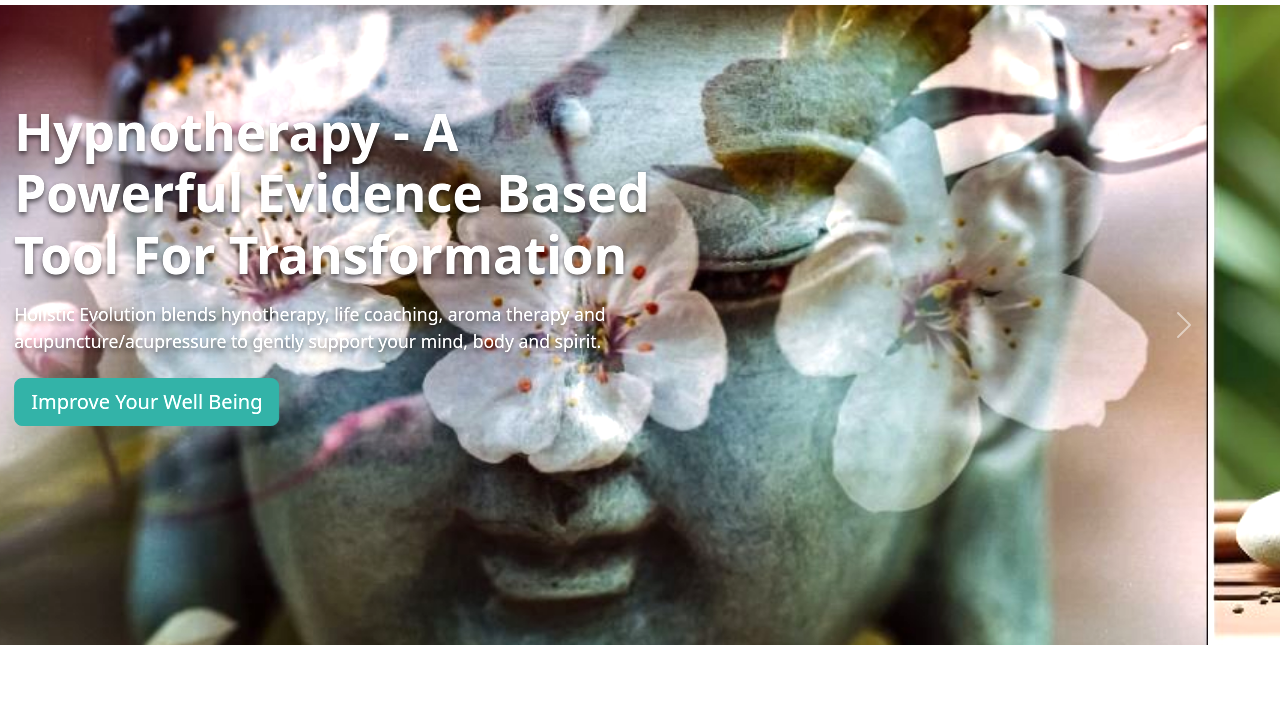
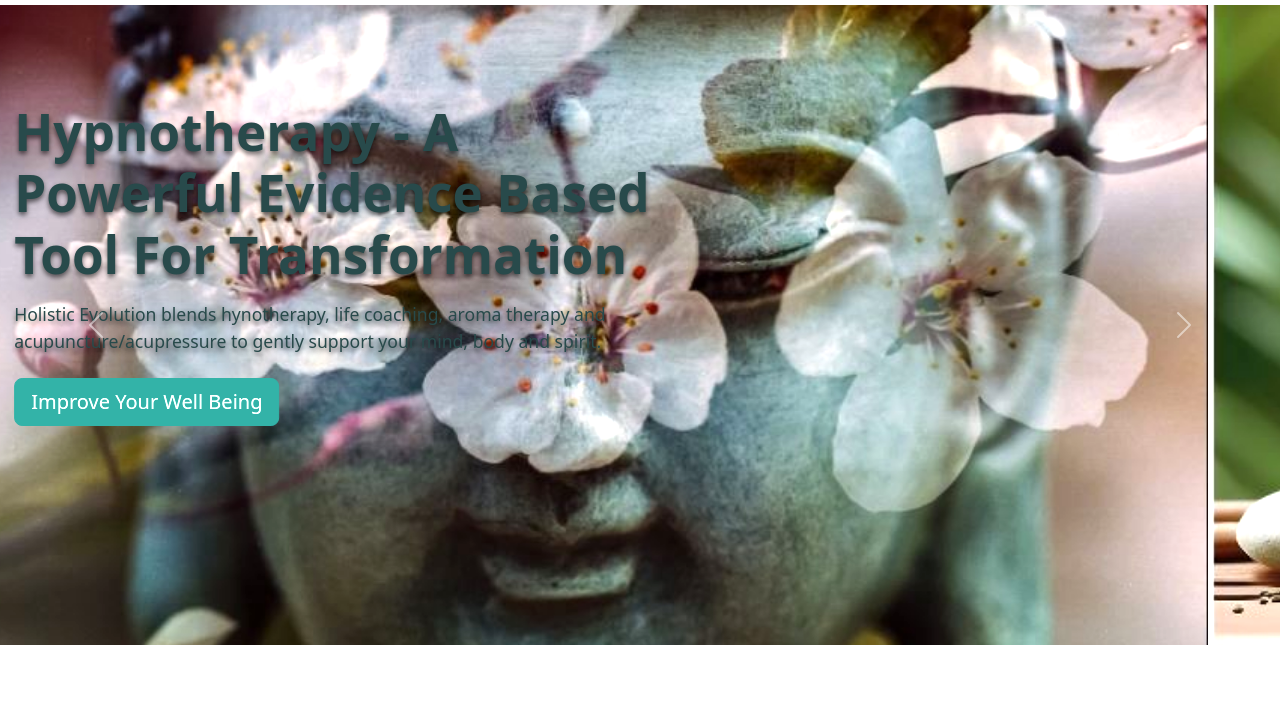
Before and after one commit to krsbrk-maker/holistic-evolution-site, a plain HTML site: page index.html in a window 1280 px wide. Shown: the part 73-779 px from the top of the page. Drawn offline with nearby package versions, Linux system fonts and the light colour scheme.

Commit message:
Update style.css

```diff
--- a/css/style.css
+++ b/css/style.css
@@ -38,7 +38,7 @@ body {
 /* Hero / Carousel */
 .hero-carousel .carousel-item {
   min-height: 80vh;
-  color: var(--light-text);
+  color: var(--dark-text);
   position: relative;
 }
 
```
